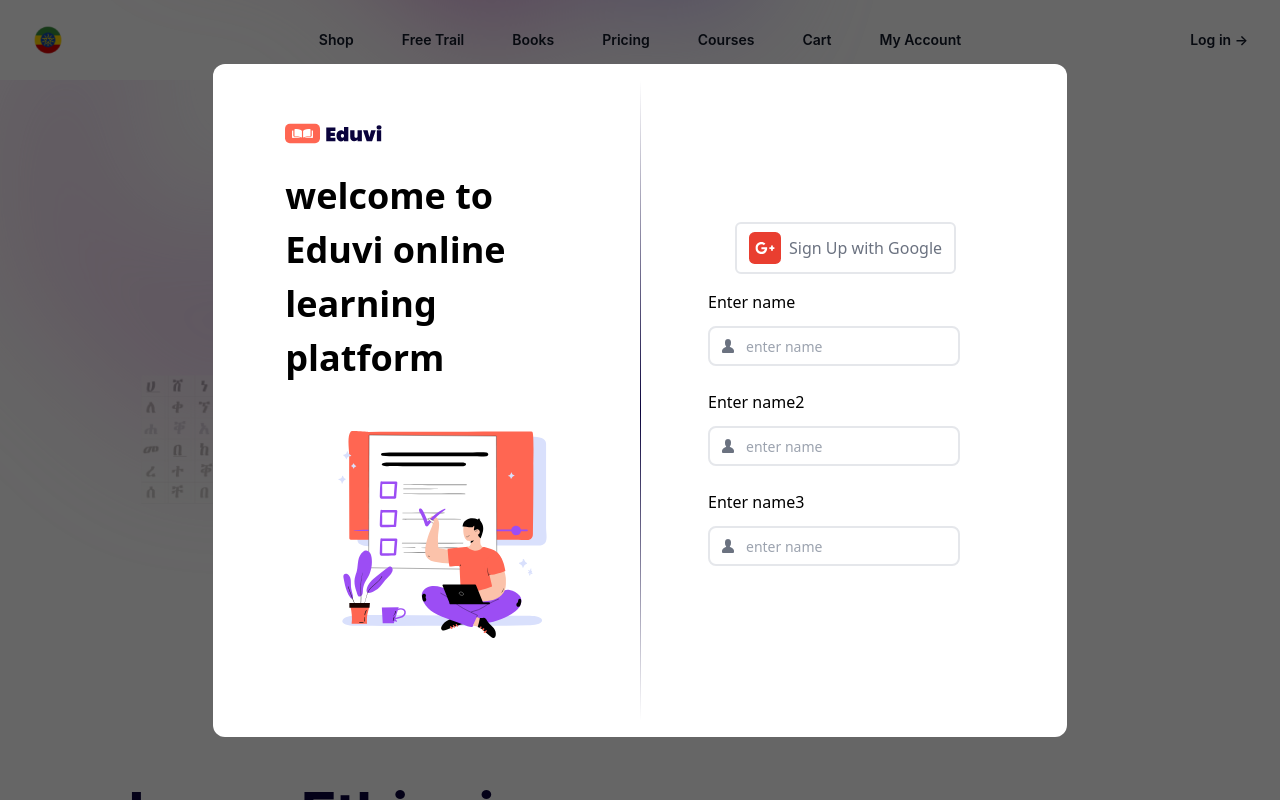
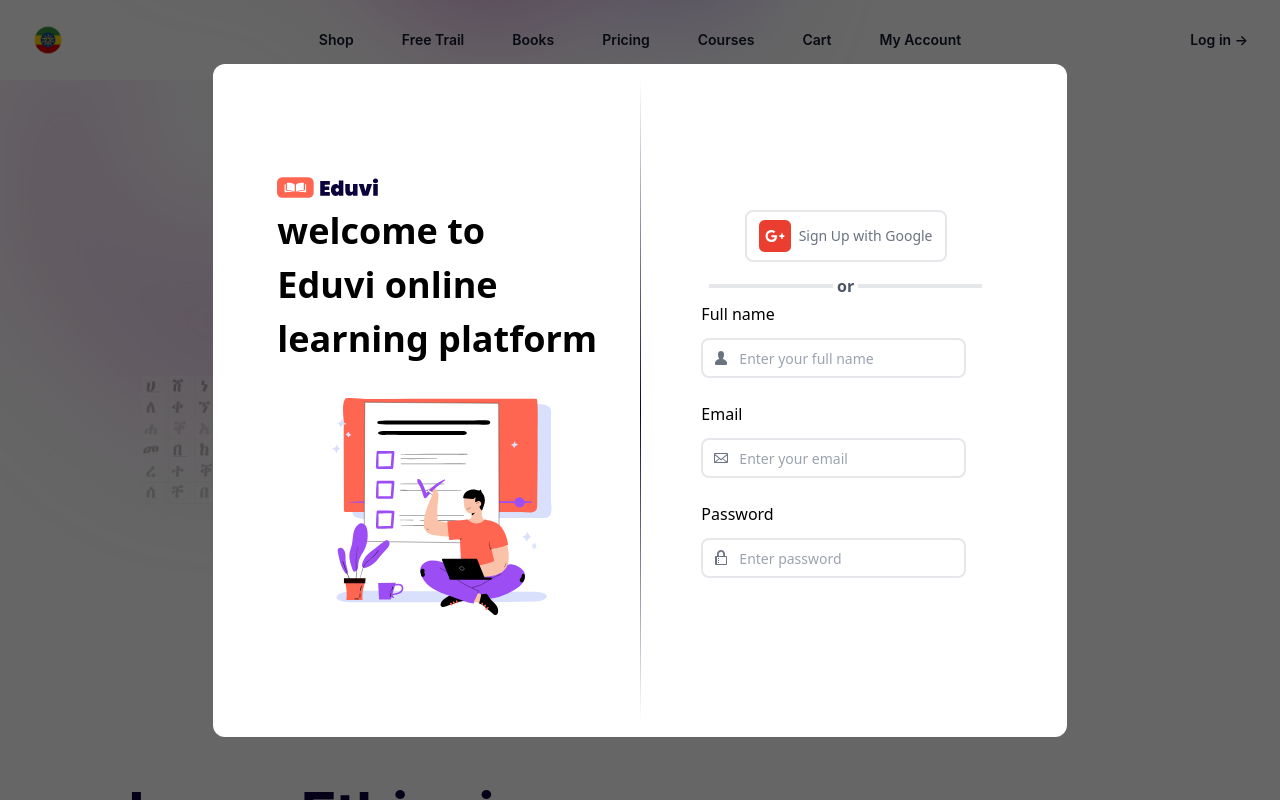
Before and after one commit to nati589/elearning, a React (Create React App) app: page / in a window 1280 px wide. Shown: the top 800 px of the page. Built offline with nearby package versions, Linux system fonts and the light colour scheme.

Commit message:
Update LoginModal.jsx

```diff
--- a/src/components/LoginModal.jsx
+++ b/src/components/LoginModal.jsx
@@ -4,30 +4,35 @@
 import DividerVertical from '../assets/divider_line.svg'
 import InputComponent from './InputComponent'
 import GoogleIcon from '../assets/google_icon2.svg'
-import {GoPerson} from 'react-icons/go'
+import {GoLock, GoMail, GoPerson} from 'react-icons/go'
 
 function LoginModal() {
 
   return (
     <>
         <div className='modal-overlay h-screen w-full bg-black bg-opacity-60 fixed top-0 bottom-0 left-0 right-0 flex flex-col flex-nowrap justify-center items-center z-50'>
-            <div className='modal-body flex flex-row h-10/12 bg-white fixed w-8/12 rounded-xl p-4'>
-                <div className='flex flex-col flex-nowrap justify-center items-left w-1/2 p-14 pt-10 pr-10 font-sans'>
-                    <img src={EduviLogo} alt='eduvi logo' className='w-4/12 mb-5'/>
+            <div className='modal-body flex flex-row h-fit bg-white fixed w-8/12 rounded-xl p-4'>
+                <div className='flex flex-col flex-nowrap justify-center items-left w-1/2 p-8 pl-12 font-sans'>
+                    <img src={EduviLogo} alt='eduvi logo' className='w-4/12'/>
                     <span className='font-black leading-normal text-4xl mb-5'>
                     welcome to <br/> Eduvi online <br/> learning platform
                     </span>
-                    <img src={LoginImage} alt='login asset' className='w-8/12 h-auto m-auto'/>
+                    <img src={LoginImage} alt='login asset' className='w-8/12 h-auto m-auto mb-3 mt-3'/>
                 </div>
                 <img src={DividerVertical} alt='vertical divider' className='h-auto m-auto'/>
-                <div className='flex flex-col flex-nowrap justify-center items-center w-1/2 p-10 pt-10 font-sans'>
-                    <div className='flex flex-row justify-center items-center font-mono font-thin bg-opacity-10 border-2 h-auto p-2 pr-3 pl-3 mt-2 mb-3 w-auto rounded-md'>
+                <div className='flex flex-col flex-nowrap justify-center items-center w-1/2 p-8 font-sans'>
+                    <a className='flex flex-row justify-center items-center font-thin bg-opacity-10 border-2 h-auto p-2 pr-3 pl-3 mt-2 mb-3 w-auto rounded-lg font-sans text-sm text-gray-500 hover:bg-edu-purple hover:text-white' href='/'>
                         <img src={GoogleIcon} alt='google icon' className='h-8 m-auto mr-2'/>
-                        <span className='font-sans text-base text-gray-500'>Sign Up with Google</span>
+                        Sign Up with Google
+                    </a>
+                    <div className='flex flex-row flex-nowrap justify-center items-center w-11/12 text-gray-600 font-bold'>
+                       <div className='w-5/12 justify-center items-center px-1 '> <hr className='w-full border-2'/></div>
+                        or
+                       <div className='w-5/12 justify-center items-center px-1'> <hr className='w-full border-2'/></div>
                     </div>
-                    <InputComponent logo={<GoPerson className='relative top-7 left-3  text-gray-500'/>} label='Enter name' placeholder='enter name' type='text'/>
-                    <InputComponent logo={<GoPerson className='relative top-7 left-3  text-gray-500'/>} label='Enter name2' placeholder='enter name' type='text'/>
-                    <InputComponent logo={<GoPerson className='relative top-7 left-3  text-gray-500'/>} label='Enter name3' placeholder='enter name' type='text'/>
+                    <InputComponent logo={<GoPerson className='relative top-7 left-3  text-gray-500'/>} label='Full name' placeholder='Enter your full name' type='text'/>
+                    <InputComponent logo={<GoMail className='relative top-7 left-3  text-gray-500'/>} label='Email' placeholder='Enter your email' type='text'/>
+                    <InputComponent logo={<GoLock className='relative top-7 left-3  text-gray-500'/>} label='Password' placeholder='Enter password' type='text'/>
                 </div>
             </div>
         </div>
```
